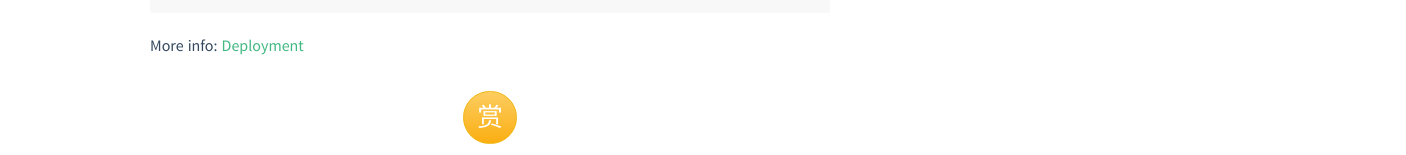
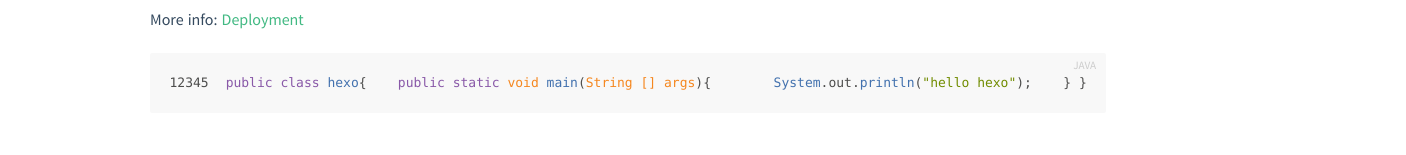
Before and after one commit to zc1813400107/zc1813400107.github.io, a plain HTML site: page 2019/08/21/hello-world/index.html in a window 1280 px wide. Shown: the part 1107-1262 px from the top of the page, 1406 px wide, since content can reach past the window. Drawn offline with nearby package versions, Linux system fonts and the light colour scheme; some packages are replaced by stand-ins of ours; no server answers; a script that the page names is missing.

Commit message:
Site updated: 2019-08-21 20:40:56

```diff
--- a/2019/08/21/hello-world/index.html
+++ b/2019/08/21/hello-world/index.html
@@ -166,6 +166,8 @@
 <h3 id="Deploy-to-remote-sites"><a href="#Deploy-to-remote-sites" class="headerlink" title="Deploy to remote sites"></a>Deploy to remote sites</h3><figure class="highlight bash"><table><tr><td class="gutter"><pre><span class="line">1</span><br></pre></td><td class="code"><pre><span class="line">$ hexo deploy</span><br></pre></td></tr></table></figure>
 
 <p>More info: <a href="https://hexo.io/docs/deployment.html" target="_blank" rel="noopener">Deployment</a></p>
+<figure class="highlight java"><table><tr><td class="gutter"><pre><span class="line">1</span><br><span class="line">2</span><br><span class="line">3</span><br><span class="line">4</span><br><span class="line">5</span><br></pre></td><td class="code"><pre><span class="line"><span class="keyword">public</span> <span class="class"><span class="keyword">class</span> <span class="title">hexo</span></span>&#123;</span><br><span class="line">    <span class="function"><span class="keyword">public</span> <span class="keyword">static</span> <span class="keyword">void</span> <span class="title">main</span><span class="params">(String [] args)</span></span>&#123;</span><br><span class="line">        System.out.println(<span class="string">"hello hexo"</span>);</span><br><span class="line">    &#125; </span><br><span class="line">&#125;</span><br></pre></td></tr></table></figure>
+
 </section>
     <!-- Tags START -->
 
```
